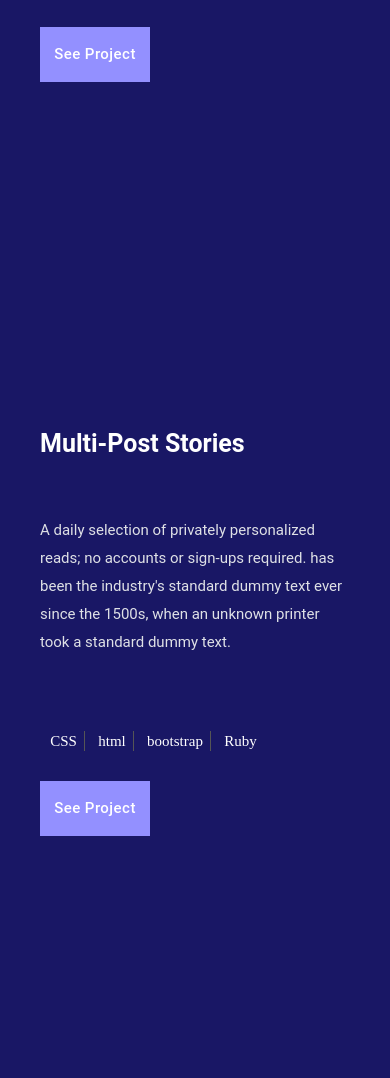
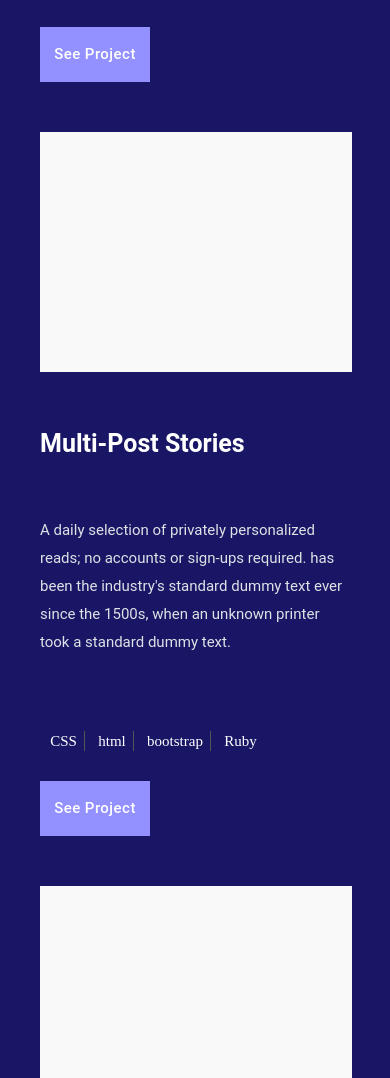
Before and after one commit to armandocomellas1/Desktop-version, a plain HTML site: page index.html in a window 390 px wide. Shown: the part 2004-3082 px from the top of the page. Drawn offline with nearby package versions, Linux system fonts and the light colour scheme; the site is published under a folder, as on GitHub Pages, so addresses that start at the root find nothing.

Commit message:
Add some ./ to some images in order to see them in server gh

```diff
--- a/style.css
+++ b/style.css
@@ -284,14 +284,14 @@ body {
 
 .first_logo {
   background: linear-gradient(0deg, #f9f9f9, #f9f9f9);
-  background-image: url(/img/Placeholder.png);
+  background-image: url(./img/Placeholder.png);
   width: 66%;
   height: 445px;
 }
 
 .works .special_flex .first_logo {
   background: linear-gradient(0deg, #f9f9f9, #f9f9f9);
-  background-image: url(/img/Placeholder.png);
+  background-image: url(./img/Placeholder.png);
   width: 66%;
   height: 445px;
 }
@@ -618,14 +618,14 @@ body {
 
   .first_logo {
     background: linear-gradient(0deg, #f9f9f9, #f9f9f9);
-    background-image: url(/img/Placeholder.png);
+    background-image: url(./img/Placeholder.png);
     width: 100%;
     height: 25rem;
   }
 
   .works .special_flex .first_logo {
     background: linear-gradient(0deg, #f9f9f9, #f9f9f9);
-    background-image: url(/img/Placeholder.png);
+    background-image: url(./img/Placeholder.png);
     width: 100%;
     height: 25rem;
   }
@@ -816,14 +816,14 @@ body {
 
   .first_logo {
     background: linear-gradient(0deg, #f9f9f9, #f9f9f9);
-    background-image: url(/img/Placeholder.png);
+    background-image: url(./img/Placeholder.png);
     width: 100%;
     height: 25rem;
   }
 
   .works .special_flex .first_logo {
     background: linear-gradient(0deg, #f9f9f9, #f9f9f9);
-    background-image: url(/img/Placeholder.png);
+    background-image: url(./img/Placeholder.png);
     width: 100%;
     height: 25rem;
   }
@@ -1036,14 +1036,14 @@ body {
 
   .first_logo {
     background: linear-gradient(0deg, #f9f9f9, #f9f9f9);
-    background-image: url(/img/Placeholder.png);
+    background-image: url(./img/Placeholder.png);
     width: 100%;
     height: 15rem;
   }
 
   .works .special_flex .first_logo {
     background: linear-gradient(0deg, #f9f9f9, #f9f9f9);
-    background-image: url(/img/Placeholder.png);
+    background-image: url(./img/Placeholder.png);
     width: 100%;
     height: 15rem;
   }
@@ -1277,7 +1277,7 @@ body {
 
   .first_logo {
     background: linear-gradient(0deg, #f9f9f9, #f9f9f9);
-    background-image: url(/img/Placeholder.png);
+    background-image: url(./img/Placeholder.png);
     width: 100%;
     height: 15rem;
   }
@@ -1289,7 +1289,7 @@ body {
 
   .works .special_flex .first_logo {
     background: linear-gradient(0deg, #f9f9f9, #f9f9f9);
-    background-image: url(/img/Placeholder.png);
+    background-image: url(./img/Placeholder.png);
     width: 100%;
     height: 15rem;
   }
@@ -1522,7 +1522,7 @@ body {
 
   .first_logo {
     background: linear-gradient(0deg, #f9f9f9, #f9f9f9);
-    background-image: url(/img/Placeholder.png);
+    background-image: url(./img/Placeholder.png);
     width: 100%;
     height: 15rem;
   }
@@ -1546,7 +1546,7 @@ body {
 
   .works .special_flex .first_logo {
     background: linear-gradient(0deg, #f9f9f9, #f9f9f9);
-    background-image: url(/img/Placeholder.png);
+    background-image: url(./img/Placeholder.png);
     width: 100%;
     height: 15rem;
   }
```
